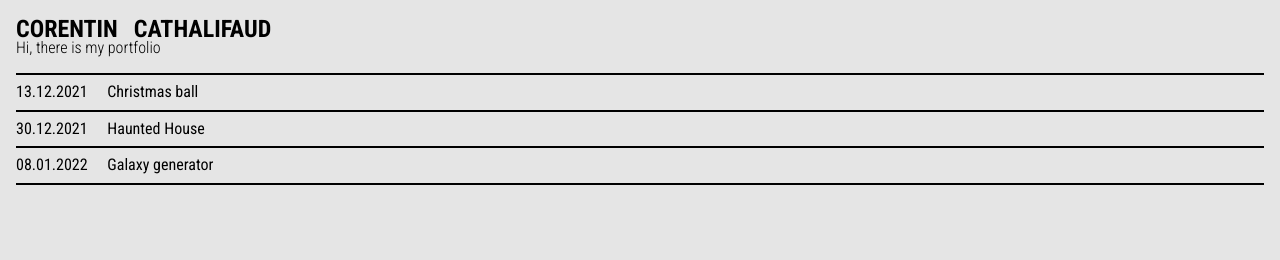
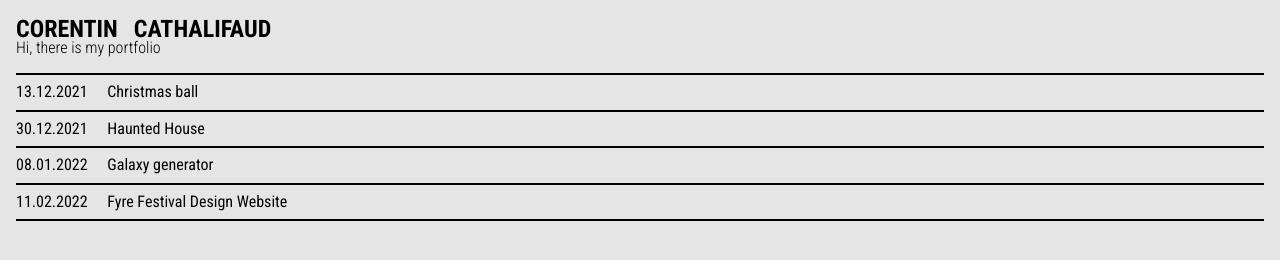
Before and after one commit to corentincath/corentincath.github.io, a website built with webpack: page index.html in a window 1280 px wide. Built offline with nearby package versions, Linux system fonts and the light colour scheme.

Commit message:
Add fyrefest project

```diff
--- a/index.html
+++ b/index.html
@@ -18,6 +18,8 @@
     <hr>
     <div><a href="/p/3/">08.01.2022 <span class="title">Galaxy generator</span></a></div>
     <hr>
+    <div><a href="https://fyrefest.mocte.studio">11.02.2022 <span class="title">Fyre Festival Design Website</span></a></div>
+    <hr>
 
 </body>
 </html>
```
